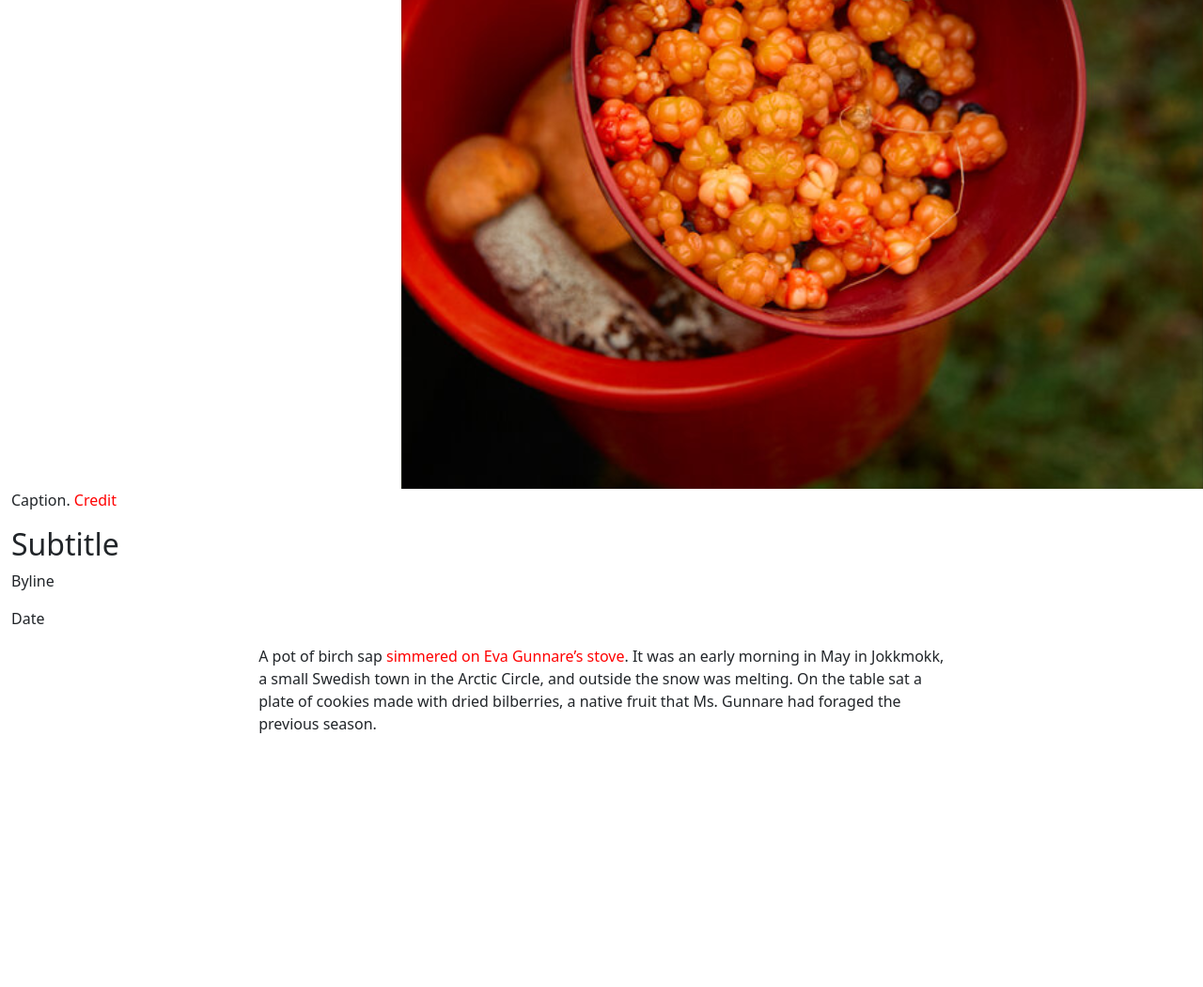
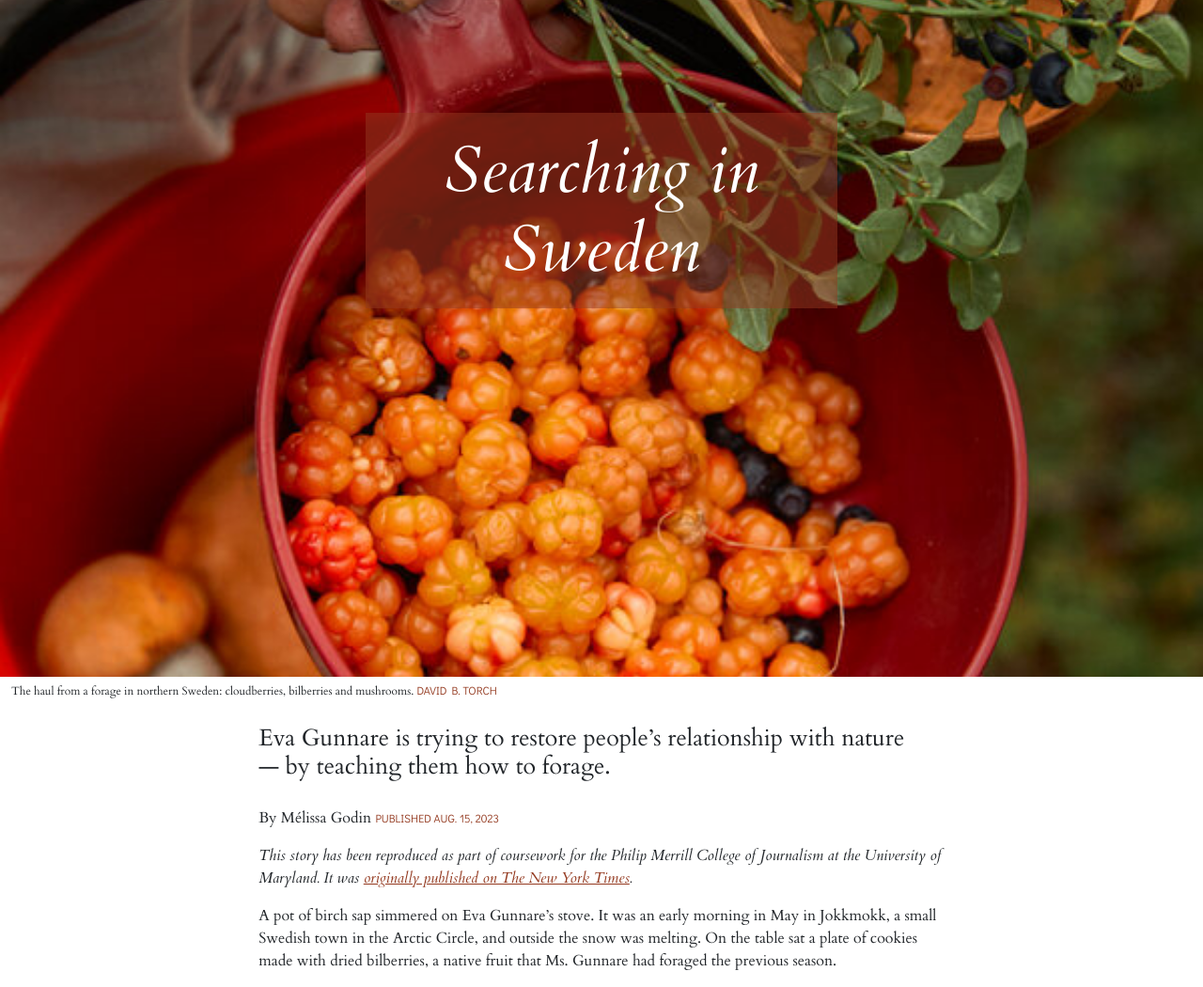
Before and after one commit to srdecker/sdecker-J352-Fall2023, a plain HTML site: page final-project/index.html in a window 1280 px wide. Shown: the part 180-1230 px from the top of the page at 94% size. Before the commit the page ends 978 px from the top, so only its background shows below. Drawn offline with nearby package versions, Linux system fonts and the light colour scheme.

Commit message:
final project

```diff
--- a/final-project/index.html
+++ b/final-project/index.html
@@ -13,7 +13,7 @@
 
 <link rel="preconnect" href="https://fonts.googleapis.com">
 <link rel="preconnect" href="https://fonts.gstatic.com" crossorigin>
-<link href="https://fonts.googleapis.com/css2?family=Roboto&display=swap" rel="stylesheet">
+<link href="https://fonts.googleapis.com/css2?family=Cardo:ital@0;1&family=Didact+Gothic&display=swap" rel="stylesheet">
 
 <link href="style.css" rel="stylesheet">
 
@@ -24,27 +24,25 @@
 
 
 <div class="container-fluid">
-    <div class="row">
-        <div class="col-md-4">
+    <div class="row" id="topper">
+        <div class="col">
         <h1>Searching in Sweden</h1>
-        </div>
-        <div class="col-md-8" id="topper">
         </div>
     </div>
     <div class="row">
         <div class="col">
-            <p>Caption. <span class="red">Credit</span></p>
-        </div>
-    </div>
-    <div class="row">
-        <div class="col">
-        <h2>Subtitle</h2>
-        <p>Byline</p>
-        <p>Date</p>
+            <p class="caption">The haul from a forage in northern Sweden: cloudberries, bilberries and mushrooms. <span class="credit">David B. Torch</span></p>
         </div>
     </div>
     <div class="row" id="content">
+        <div class="row">
         <div class="col">
+        <h2>Eva Gunnare is trying to restore people’s relationship with nature — by teaching them how to forage.</h2>
+        <p class="byline">By Mélissa Godin <span class="date">Published Aug. 15, 2023</span></p>
+        </div>
+    </div>
+        <div class="col">
+        <p><i>This story has been reproduced as part of coursework for the Philip Merrill College of Journalism at the University of Maryland. It was <a href="https://www.nytimes.com/2023/08/15/travel/sweden-foraging-eva-gunnare.html">originally published on The New York Times</a>.</i></p>
         <p>A pot of birch sap <span class="red">simmered on Eva Gunnare’s stove</span>. It was an early morning in May in Jokkmokk, a small Swedish town in the Arctic Circle, and outside the snow was melting. On the table sat a plate of cookies made with dried bilberries, a native fruit that Ms. Gunnare had foraged the previous season.</p>
         </div>
     </div>
--- a/final-project/style.css
+++ b/final-project/style.css
@@ -1,14 +1,27 @@
 @media {
+
+body {
+    font-family: 'Cardo', serif;
+
+    }
+
 img {
     width:100%;
 }
 
+    a {
+    color:#943a20;
+    }
+
+        a:hover {
+    color:#943a20;
+    }
+
 #topper {
-    height:700px;
+    height:900px;
     background-image: url(03travel-sweden-01-01-tmkh-articleLarge.jpg);
-    background-size: cover;
-    background-position: 30% 80%;
-
+    background-size:cover;
+    background-position: 10% 30%;
 }
 
 #content {
@@ -16,12 +29,41 @@ img {
     margin:auto;
 }
 
-.red {
-    color:red;
+.credit {
+    color:#943a20;
+    font-family:'Didact Gothic', sans-serif;
+    text-transform:uppercase;
+
 }
 
-    h1 {
-        font-size:100px;
+.caption {
+    padding:5px 0px 0px 0px;
+    font-size:12px;
+    }
+
+.byline {
+    }
+
+.date {
+        font-size:12px;
+        text-transform:uppercase;
+        color:#943a20;
+        font-family:'Didact Gothic', sans-serif;
+    }
+
+h1 {
+    font-size:50px;
+    margin:300px 10px 10px 10px;
+    padding:20px 20px 20px 20px;
+    color: #FFFFFF;
+    background-color: rgba(148, 58, 32, 0.5);
+    text-align:center;
+    font-style: italic;
+    }
+
+    h2 {
+    font-size:25px;
+    padding:10px 0px 20px 0px;
     }
 }
 
@@ -31,21 +73,22 @@ img {
     width:90%;
 }
 
-    h1 {
-        font-size:80px;
+h1 {
+    font-size:60px;
+    margin:350px 10px 10px 10px;
     }
-
 
 }
 
 @media (min-width:992px) {
 
-    #content {
+#content {
     width:60%;
 }
 
-    h1 {
-        font-size:60px;
+h1 {
+    font-size:70px;
+    margin:300px 30% 0px 30%;
     }
 
 }
```
